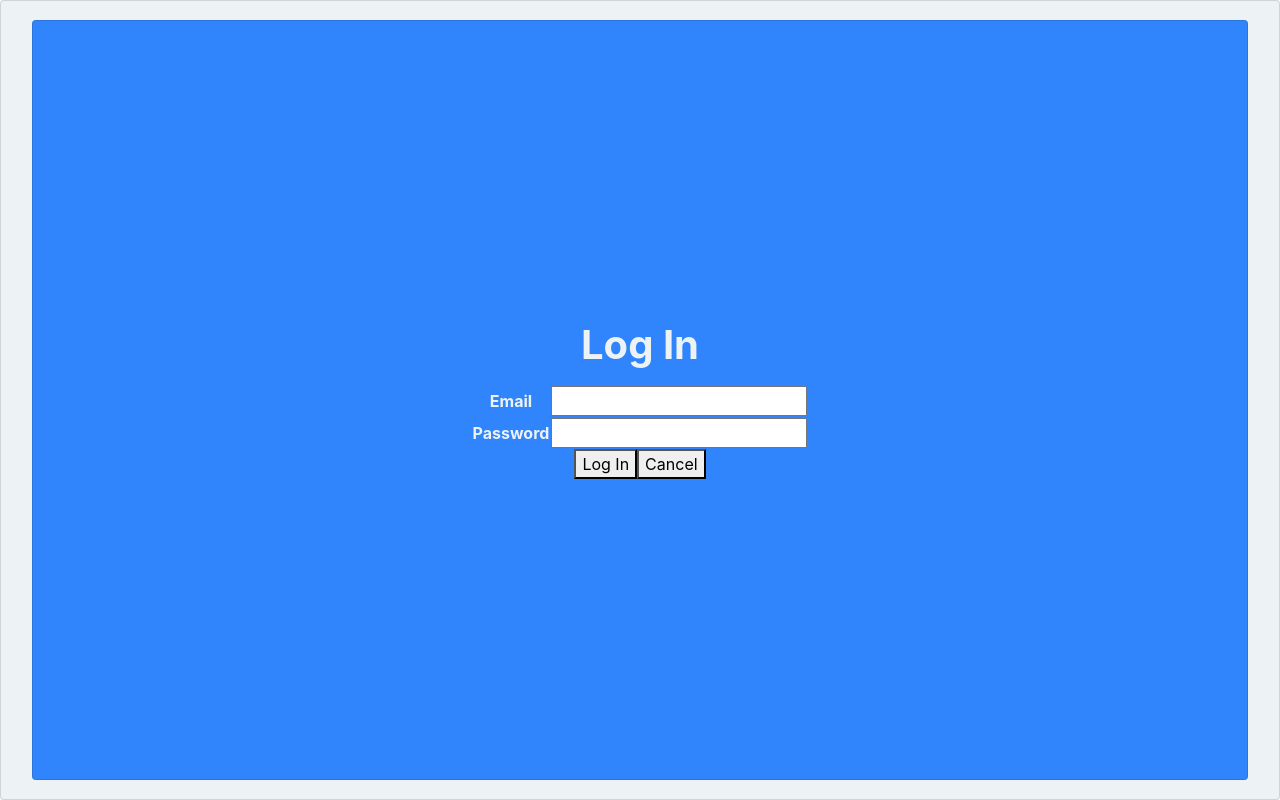
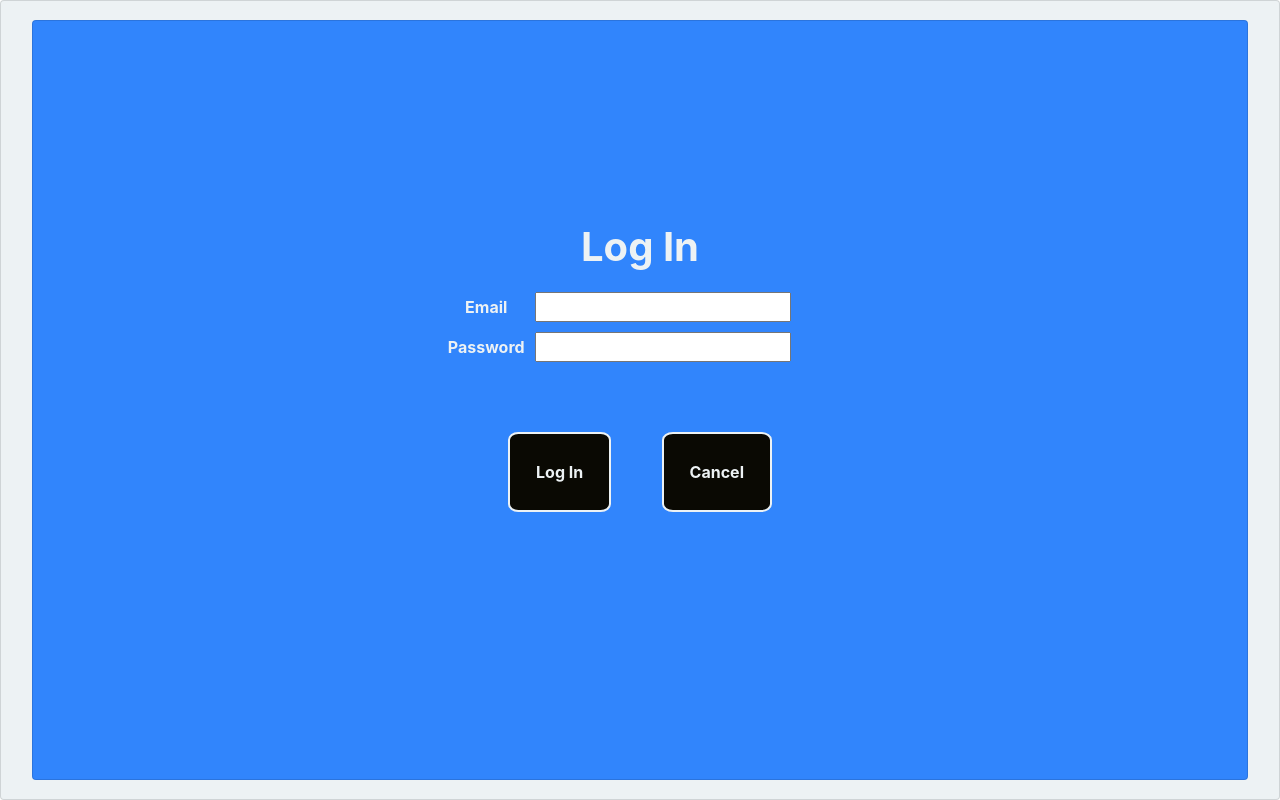
Before and after one commit to DevonJenkins/vibin-front-end, a React (Create React App) app: page /login in a window 1280 px wide. Built offline with nearby package versions, Linux system fonts and the light colour scheme; no server answers.

Commit message:
complete login styling

```diff
--- a/src/App.css
+++ b/src/App.css
@@ -44,6 +44,11 @@ body {
   font-weight: bold;
 }
 
+.alertfnt {
+  color: var(--red);
+  text-decoration: none;
+}
+
 .whitebrdr {
   border: 2px var(--white) solid;
 }
@@ -80,8 +85,20 @@ body {
 .center-card {
   margin: 5vw
 }
+
+.margin-top{
+margin: 5vh;
+}
+
 .margin-2 {
   margin: 2vw
+}
+.padding-2 {
+  padding: 2vw;
+}
+
+.br {
+  border-radius: 10%;
 }
 
 .landing-logo {
--- a/src/components/LoginForm/LoginForm.jsx
+++ b/src/components/LoginForm/LoginForm.jsx
@@ -31,7 +31,7 @@ const LoginForm = props => {
       onSubmit={handleSubmit}
       className='{styles.container}'
     >
-      <table>
+      <table cellPadding={5}>
         <tbody>
           <tr>
             <td className='whitefnt'>Email</td>
@@ -57,10 +57,10 @@ const LoginForm = props => {
           </tr>
         </tbody>
       </table>
-      <div>
-        <button className='{styles.button}'>Log In</button>
-        <Link to="/">
-          <button>Cancel</button>
+      <div className='margin-top'>
+        <button className='margin-2 br padding-2 whitebrdr whitefnt blackbg'>Log In</button>
+        <Link className='margin-2' to="/">
+          <button className='padding-2 br whitebrdr whitefnt blackbg'>Cancel</button>
         </Link>
       </div>
     </form>
--- a/src/pages/Landing/Landing.jsx
+++ b/src/pages/Landing/Landing.jsx
@@ -18,8 +18,8 @@ const Landing = ({ user, handleLogout }) => {
             <h6 className='whitefnt'>Welcome to Vibin!</h6>
             <p className='margin-2 whitefnt'>At Vibin we're trying to get you into a band with the best vibe possible! Lets get you started! </p>
           <div className='row-container'>
-            <div className='margin-2 whitebrdr card blackbg'><Link className='whitefnt' to="/login">Log In</Link></div>
-            <div className='margin-2 whitebrdr card blackbg'><Link className='whitefnt' to="/signup">Sign Up</Link></div>
+            <div className='margin-2  br-5 padding-2 whitebrdr card blackbg'><Link className='whitefnt' to="/login">Log In</Link></div>
+            <div className='margin-2  br-5 padding-2 whitebrdr card blackbg'><Link className='whitefnt' to="/signup">Sign Up</Link></div>
           </div>
         </div>
       }
--- a/src/pages/Login/Login.jsx
+++ b/src/pages/Login/Login.jsx
@@ -13,7 +13,7 @@ const LoginPage = props => {
       <div className='card edge-card column-container bluebg'>
         <div>
           <h1 className='whitefnt'>Log In</h1>
-          <p className='whitefnt'>{message}</p>
+          <p className='alertfnt'>{message}</p>
           <LoginForm
             handleSignupOrLogin={props.handleSignupOrLogin}
             updateMessage={updateMessage}
```
